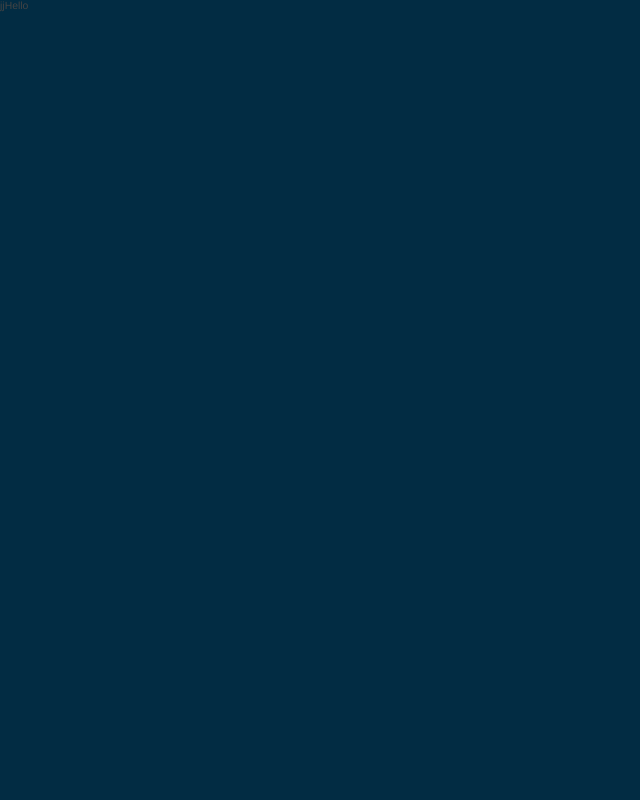
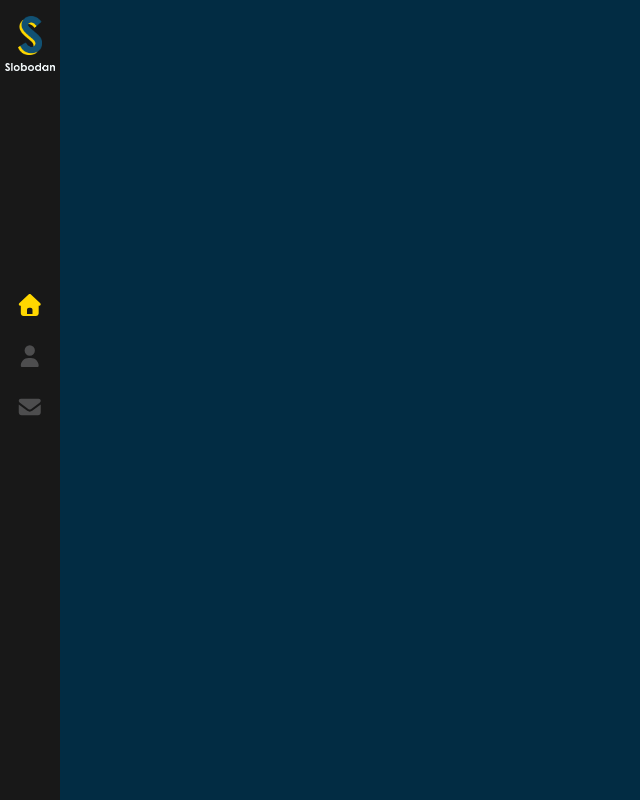
Before and after one commit to aaaventura/code-assignment-14, a React (Create React App) app: page / in a window 1280 px wide. Shown: the whole page, without its empty margins (0-640 px from the left). Built offline with nearby package versions, Linux system fonts and the light colour scheme.

Commit message:
added nav bar

```diff
--- a/src/components/Layout/index.js
+++ b/src/components/Layout/index.js
@@ -1,10 +1,13 @@
 import './index.scss';
-
+import Sidebar from '../Sidebar'
 
 const Layout = () => {
 
-    return <>Hello</>
-
+    return (
+            <>
+                <Sidebar />
+            </>
+        )
 
 }
 
--- /dev/null
+++ b/src/components/Sidebar/index.js
@@ -0,0 +1,34 @@
+import './index.scss'
+import { Link, NavLink } from 'react-router-dom'
+import LogoS from '../../assets/images/logo-s.png'
+import LogoSubtitle from '../../assets/images/logo_sub.png'
+import { FontAwesomeIcon } from '@fortawesome/react-fontawesome'
+import { faHome, faUser, faEnvelope } from '@fortawesome/free-solid-svg-icons'
+
+const Sidebar = () => (
+    <div className='nav-bar'>
+        <Link className='logo' to='google.ca'>
+            <img src={LogoS} alt="logo" />
+            <img className='sub-logo' src={LogoSubtitle} alt="logosubtitle" />
+        </Link>
+
+
+        <nav>
+            <NavLink exact="true" activeclassname="active" to="/">
+                <FontAwesomeIcon icon={faHome} color="#4d4d4e" />
+            </NavLink>
+
+            <NavLink exact="true" activeclassname="active" className="about-link" to="https://github.com/aaaventura">
+                <FontAwesomeIcon icon={faUser} color="#4d4d4e" />
+            </NavLink>
+
+            <NavLink exact="true" activeclassname="active" className="contact-link" to="https://www.linkedin.com/in/ahleeryan-joe-ventura-209a49398/">
+                <FontAwesomeIcon icon={faEnvelope} color="#4d4d4e" />
+            </NavLink>
+        </nav>
+    </div>
+
+)
+
+
+export default Sidebar
--- /dev/null
+++ b/src/components/Sidebar/index.scss
@@ -0,0 +1,103 @@
+.nav-bar {
+	background: #181818;
+	width: 60px;
+	height: 100%;
+	position: absolute;
+	top: 0;
+	z-index: 3;
+	min-height: 500px;
+
+
+	.logo {
+		display: block;
+		padding: 8px 0;
+
+		img {
+			display: block;
+			margin: 8px auto;
+			width: 24px;
+			height: auto;
+
+			&.sub-logo{
+				width: 50px;
+			}
+		}
+	}
+
+}
+
+
+
+nav {
+	display: block;
+	text-align: center;
+	position: absolute;
+	height: 210px;
+	top: 50%;
+	margin-top: -120px;
+	width: 100%;
+
+	a {
+		font-size: 22px;
+		color: #4d4d4c;
+		display: block;
+		line-height: 51px;
+		height: 51px;
+		position: relative;
+		text-decoration: none;
+
+		i {
+			transition: all 0.3s ease-out;
+		}
+
+		&:hover {
+			color: #ffd700;
+
+			svg {
+				opacity: 0%;
+			}
+
+			&:after {
+				opacity: 1;
+			}
+		}
+
+		&:after {
+			content: '';
+			font-size: 9px;
+			letter-spacing: 2px;
+			position: absolute;
+			bottom: 0;
+			display: block;
+			width: 100%;
+			text-align: center;
+			opacity: 0;
+			transition: all 0.3s ease-out;
+		}
+		&:first-child{
+			&::after{
+			content:'HOME';
+			}
+		}
+	}
+
+	a.about-link{
+		&:after{
+			content: 'ABOUT';
+		}
+	}
+
+	a.contact-link{
+		&:after{
+			content: 'CONTACT';
+		}
+	}
+
+	a.active{
+		svg {
+			color: #ffd700;
+		}
+	}
+
+
+}
```
